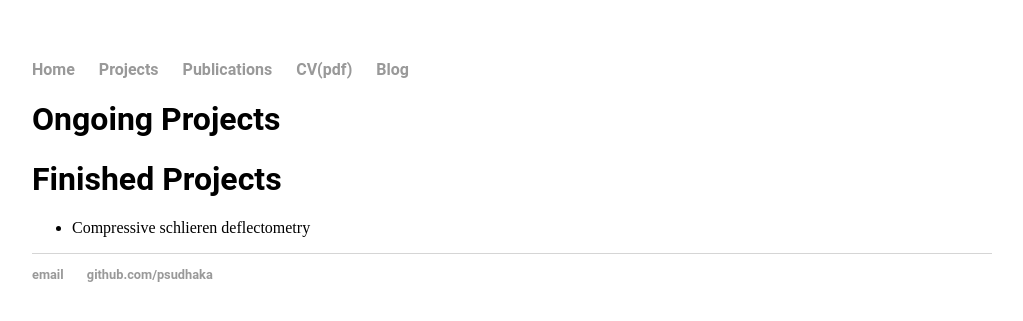
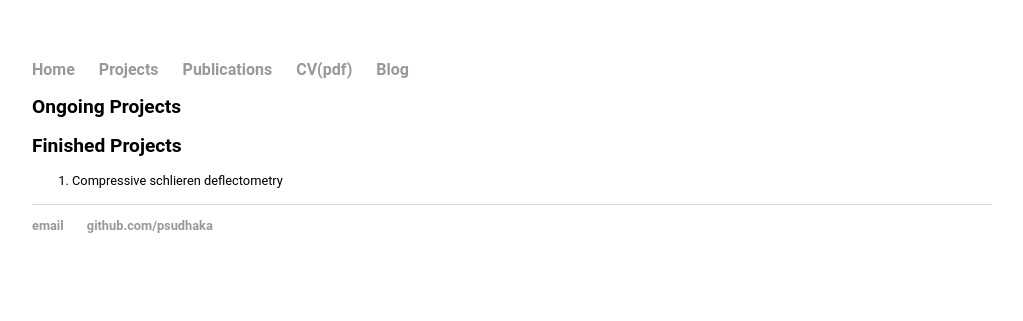
Before and after one commit to psudhaka/psudhaka.github.io, a Jekyll site: the page built from projects.html, in a window 1280 px wide. Shown: the top 321 px of the page, without its empty margins (128-1151 px from the left). Built offline with Jekyll 4.4.1, drawn with Linux system fonts in a browser that asks for light colours.

Commit message:
Update projects.html

```diff
--- a/projects.html
+++ b/projects.html
@@ -4,11 +4,11 @@ title: Prasad Sudhakar
 ---
 <div class="blurb">
 
-	<h1>Ongoing Projects</h1>
+	<h2>Ongoing Projects</h2>
 
-	<h1>Finished Projects</h1>
+	<h2>Finished Projects</h2>
 
-	<ul>
+	<ol class="a">
   <li><target="_blank" style="font-weight: normal;" href="http://sites.uclouvain.be/ispgroup/index.php/Research/CSSchlieren">Compressive schlieren deflectometry</li>
 </ul>
 
```
